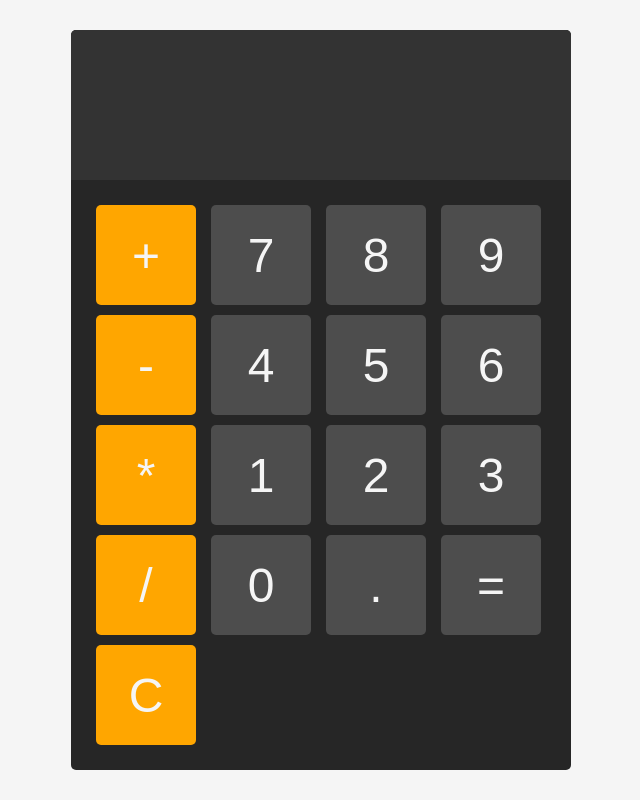
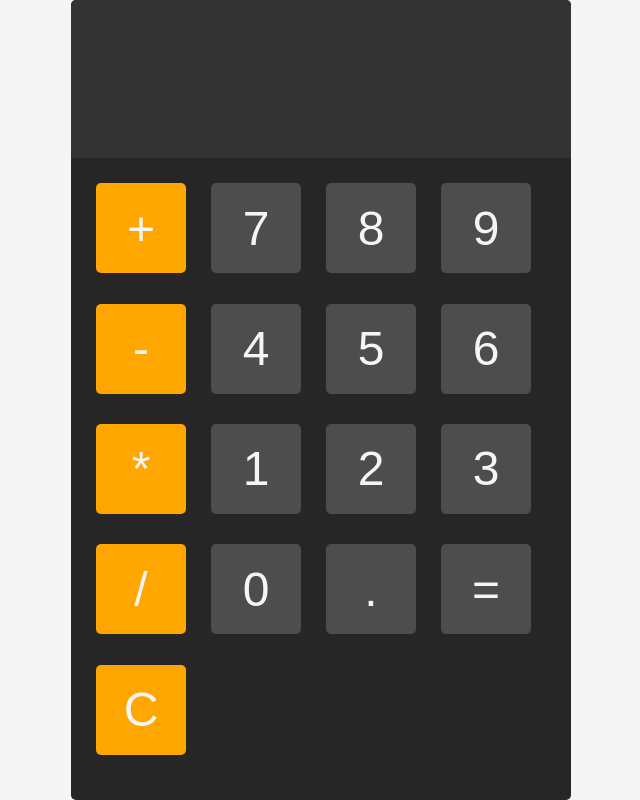
Before and after one commit to josecarloslima/ProjetoCalculadoraJS, a plain HTML site: page index.html in a window 1280 px wide. Shown: the whole page, without its empty margins (319-959 px from the left). Drawn offline with Linux system fonts and the light colour scheme.

Commit message:
ajustando altura e largura

```diff
--- a/style.css
+++ b/style.css
@@ -11,26 +11,32 @@ body{
     background-color: hsl(0, 0%, 15%);
     border-radius: 5px;
     max-width: 500px;
+    width: 100%;
     overflow: hidden;
+    height: 100vh;
+    display: flex;
+    flex-direction: column;
 }
 #display{
     width: 100%;
     padding: 20px;
-    font-size: 6rem;
+    font-size: 3.5rem;
     text-align: left;
     border: none;
     background-color: hsl(0, 0%, 20%);
     color: whitesmoke;
+    flex: 1;
 }
 #keys{
     display: grid;
     grid-template-columns: repeat(4, 1fr);
     gap: 10px;
     padding: 25px;
+    flex: 5;
 }
 button{
-    width: 100px;
-    height: 100px;
+    width: 90px;
+    height: 90px;
     border-radius: 5px;
     border: none;
     background-color: hsla(0, 0%, 30%);
```
